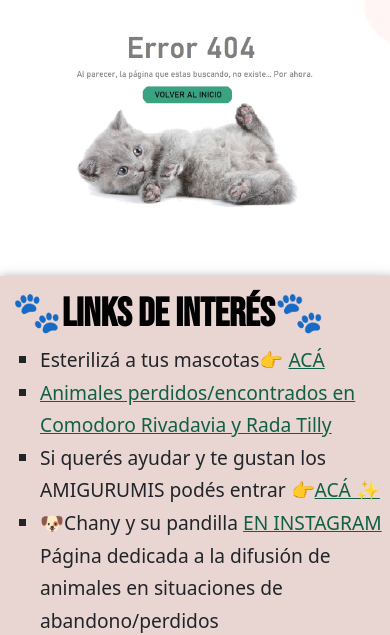
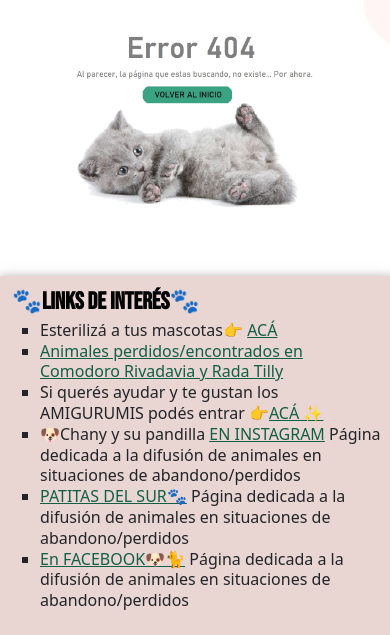
Before and after one commit to lrupallan/proyecto-adopcion, a website: page secciones/gato.html in a window 390 px wide. Shown: the part 225-860 px from the top of the page. Drawn offline with nearby package versions, Linux system fonts and the light colour scheme.

Commit message:
Mejoras pagina de error

```diff
--- a/scss/componentes/_footer.scss
+++ b/scss/componentes/_footer.scss
@@ -14,6 +14,10 @@ footer {
     font-size: nth($size, 8);
     border-radius: 5px;
     padding: 2px 4px;
+
+    @media screen and (max-width: 900px) {
+      font-size: nth($list: $size, $n: 5);
+    }
     }
   ul {
     li {
@@ -25,6 +29,11 @@ footer {
       a {
         color: map-get($map: $colores, $key: color5);
       }
+
+      @media screen and (max-width: 900px) {
+        font-size: nth($list: $size, $n: 1);
+        line-height: 1.3em;
+      }
     }
   }
 }
--- a/scss/componentes/_perro.scss
+++ b/scss/componentes/_perro.scss
@@ -6,6 +6,10 @@
   img {
     display: flex;
     justify-content: center;
-    width: 90%
+    width: 90%;
+
+    @media screen and (max-width: 900px) {
+      width: 100%;
+    }
   }
 }
```
Also changed, not shown: css/style.css.
